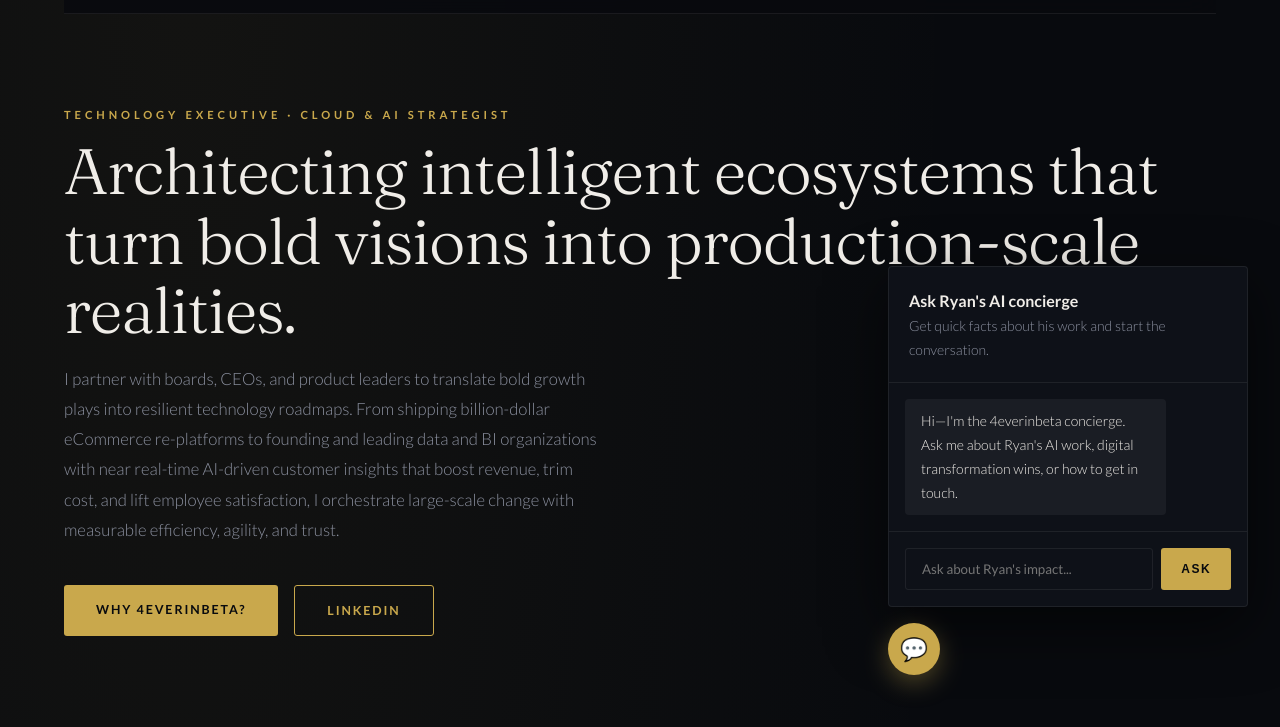
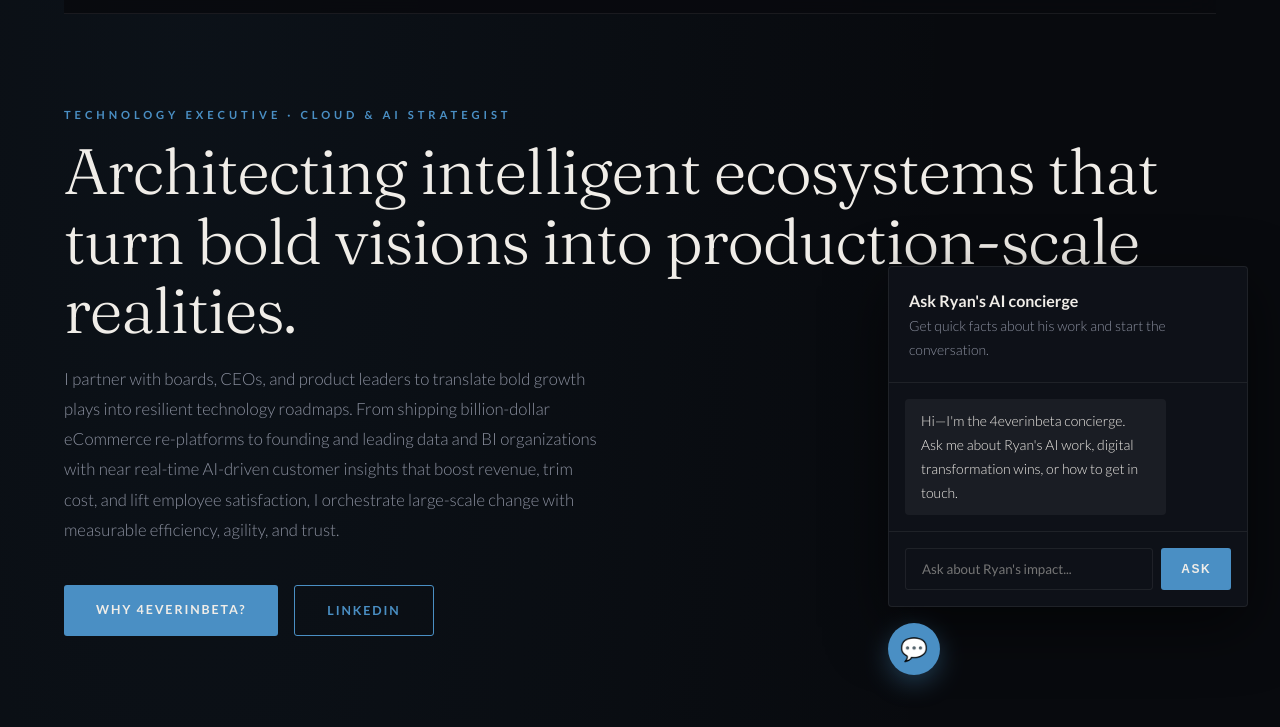
Before and after one commit to 4everinbeta/4everinbeta.github.io, a website: page index.html in a window 1280 px wide. Both pictures are taken after a click on the button "Open AI concierge". Shown: the part 93-820 px from the top of the page. Drawn offline with Linux system fonts and the light colour scheme.

Commit message:
Switch accent color from gold to professional steel blue

```diff
--- a/styles.css
+++ b/styles.css
@@ -4,14 +4,14 @@
   --card: #111620;
   --text: #f0ede8;
   --muted: #8a8f9e;
-  --accent: #c9a84c;
-  --accent-2: #4a8fc4;
+  --accent: #4a8fc4;
+  --accent-2: #6ab0e0;
   --border: rgba(255, 255, 255, 0.07);
   --success: #5ee6a8;
   --danger: #ff7b8c;
-  --accent-glow: rgba(201, 168, 76, 0.3);
-  --accent-dim: rgba(201, 168, 76, 0.06);
-  --accent-dim-border: rgba(201, 168, 76, 0.2);
+  --accent-glow: rgba(74, 143, 196, 0.3);
+  --accent-dim: rgba(74, 143, 196, 0.06);
+  --accent-dim-border: rgba(74, 143, 196, 0.2);
 }
 
 * {
@@ -23,7 +23,7 @@ body {
   font-family: "Lato", "Segoe UI", system-ui, sans-serif;
   font-weight: 300;
   background:
-    radial-gradient(ellipse at 15% 0%, rgba(201, 168, 76, 0.06), transparent 50%),
+    radial-gradient(ellipse at 15% 0%, rgba(74, 143, 196, 0.06), transparent 50%),
     radial-gradient(ellipse at 85% 90%, rgba(74, 143, 196, 0.07), transparent 55%),
     var(--bg);
   color: var(--text);
@@ -171,7 +171,7 @@ main {
 
 .btn--primary {
   background: var(--accent);
-  color: #080a0e;
+  color: #f0ede8;
 }
 
 .btn--ghost {
@@ -250,7 +250,7 @@ main {
 
 .card:hover {
   border-left-color: var(--accent);
-  background: rgba(201, 168, 76, 0.04);
+  background: rgba(74, 143, 196, 0.04);
 }
 
 .card h3 {
@@ -319,7 +319,7 @@ main {
   height: 0.55rem;
   border-radius: 50%;
   background: var(--accent);
-  box-shadow: 0 0 10px rgba(201, 168, 76, 0.5);
+  box-shadow: 0 0 10px rgba(74, 143, 196, 0.5);
 }
 
 .timeline__item h4 {
@@ -611,10 +611,10 @@ footer a:hover {
   border-radius: 50%;
   border: none;
   background: var(--accent);
-  color: #080a0e;
+  color: #f0ede8;
   font-size: 1.4rem;
   cursor: pointer;
-  box-shadow: 0 8px 24px rgba(201, 168, 76, 0.35);
+  box-shadow: 0 8px 24px rgba(74, 143, 196, 0.35);
   transition: opacity 0.2s ease;
 }
 
@@ -672,7 +672,7 @@ footer a:hover {
 .brand-chat__input button {
   border: none;
   background: var(--accent);
-  color: #080a0e;
+  color: #f0ede8;
   padding: 0 1.25rem;
   border-radius: 3px;
   font-weight: 700;
```
